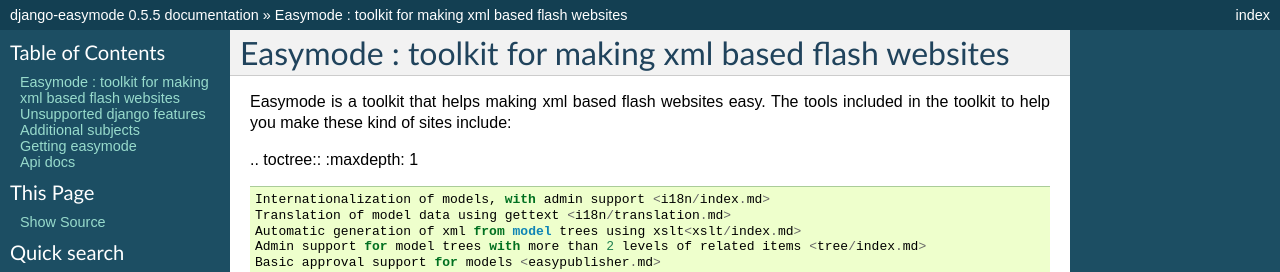
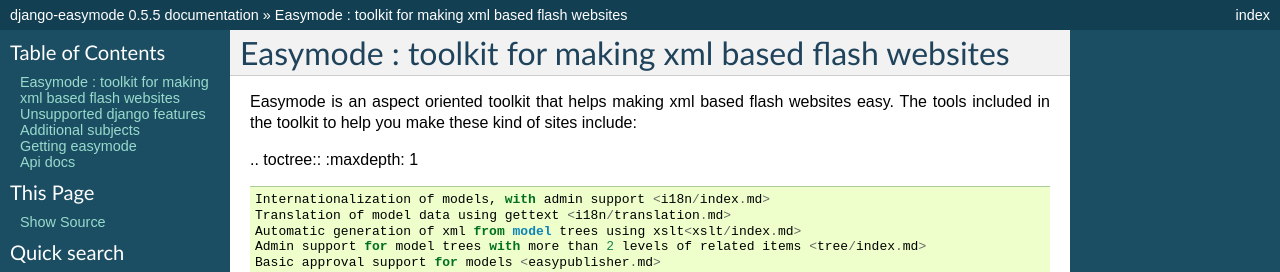
Before and after one commit to specialunderwear/django-easymode, a Sphinx documentation site: the page built from docs/index.md, in a window 1280 px wide. Shown: the top 272 px of the page. Built offline with Sphinx 7.4.7, drawn with Linux system fonts in a browser that asks for light colours.

Commit message:
very small update to docs and package description

```diff
--- a/docs/index.md
+++ b/docs/index.md
@@ -1,7 +1,7 @@
 Easymode : toolkit for making xml based flash websites
 ======================================================
 
-Easymode is a toolkit that helps making xml based flash websites easy.
+Easymode is an aspect oriented toolkit that helps making xml based flash websites easy.
 The tools included in the toolkit to help you make these kind of sites include:
 
 .. toctree::
--- a/setup.py
+++ b/setup.py
@@ -3,7 +3,7 @@
 from distutils.core import setup
 from distutils.command.install import INSTALL_SCHEMES
 
-description="""Easymode is a toolkit that helps making xml based flash websites easy.
+description="""Easymode is an aspect oriented toolkit that helps making xml based flash websites easy.
 The tools included in the toolkit to help you make these kind of sites include:
 
 * Internationalization of models, with admin support
```
